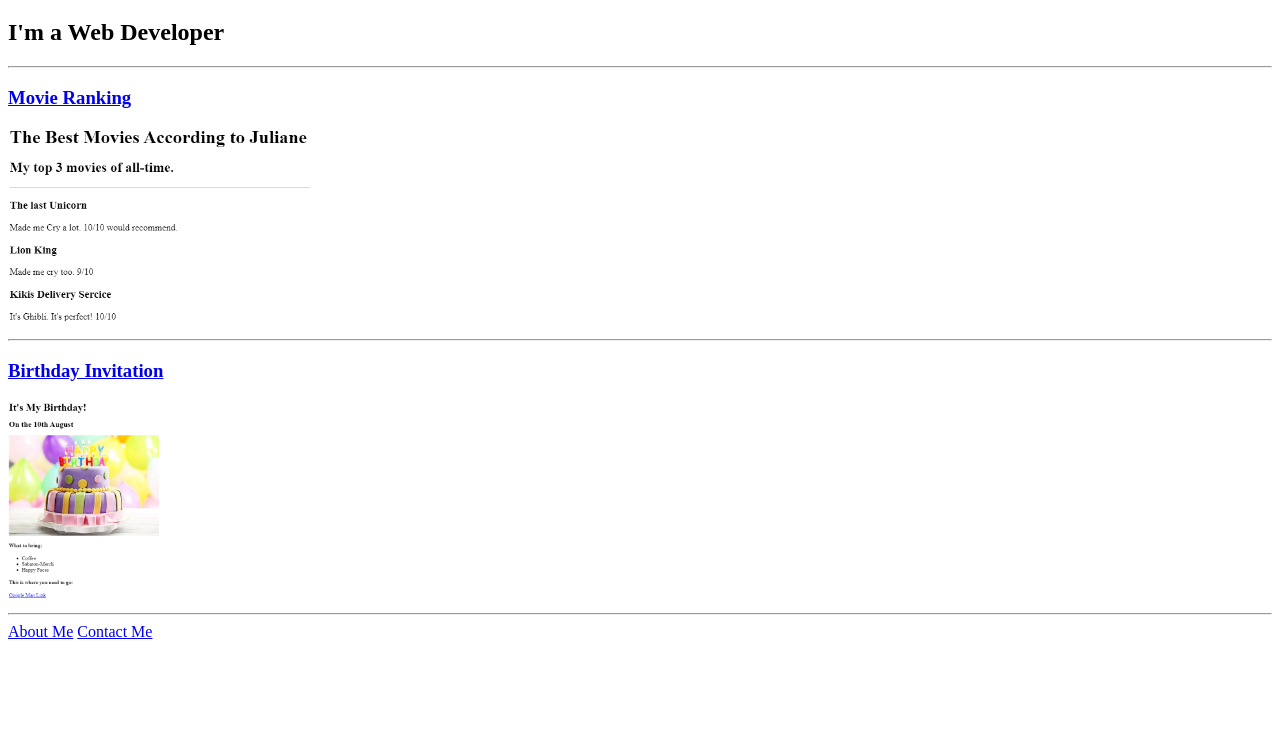
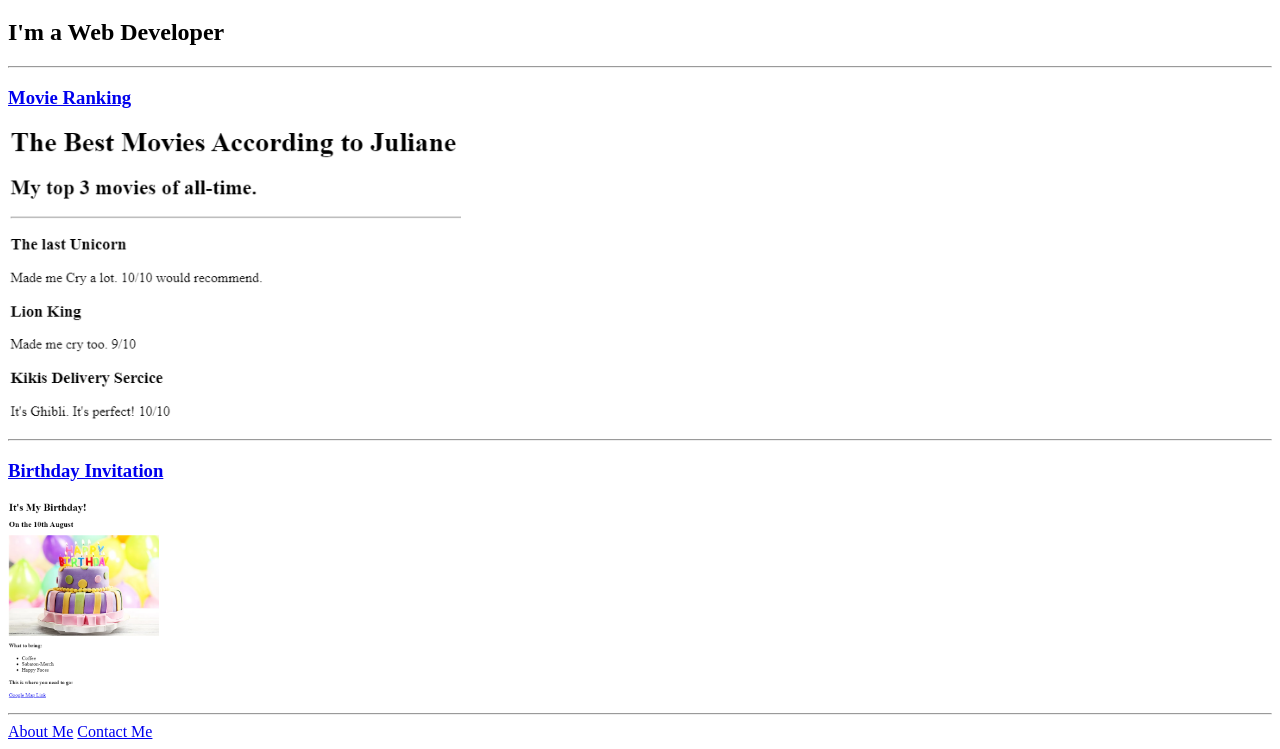
Before and after one commit to juletr/html-portfolio, a plain HTML site: page index.html in a window 1280 px wide. Shown: the part 61-810 px from the top of the page. Drawn offline with Linux system fonts and the light colour scheme.

Commit message:
Update index.html - height image

```diff
--- a/index.html
+++ b/index.html
@@ -11,7 +11,7 @@
         <h2>I'm a Web Developer</h2>
         <hr>
         <h3><a href="./public/movie-ranking.html">Movie Ranking</a></h3>
-        <img style="height:200px" src="./assets/images/movie-ranking.png">
+        <img style="height:300px" src="./assets/images/movie-ranking.png">
         <hr>
         <h3><a href="./public/birthday-invite.html">Birthday Invitation</a></h3>
         <img style="height:200px" src="./assets/images/birthday-invite.png">
```
